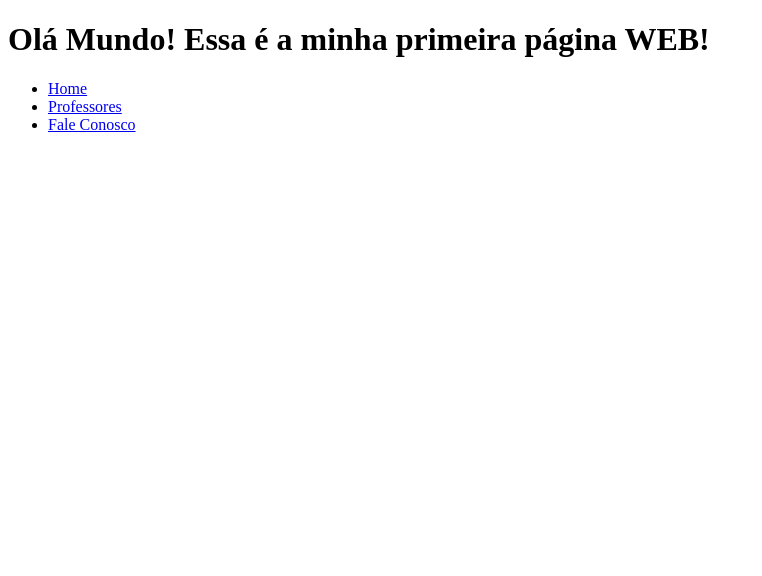
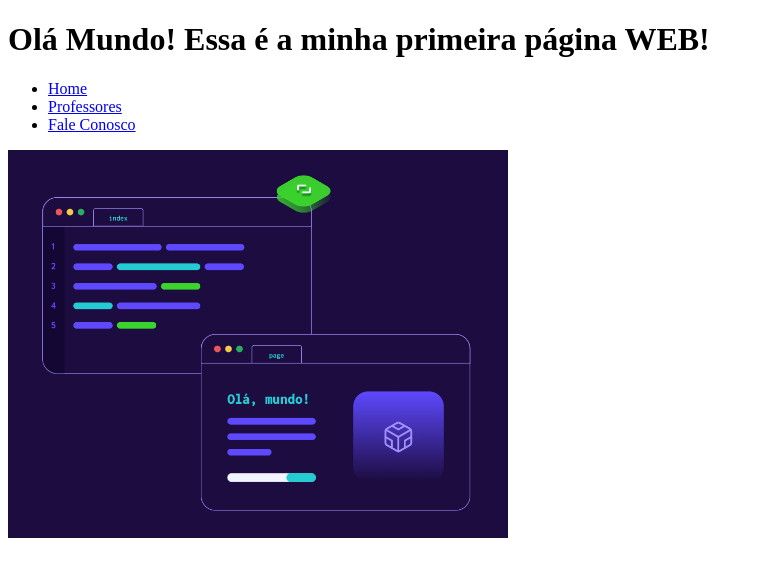
Before and after one commit to cleytonwlsn/devaria-aulaHTML, a plain HTML site: page index.html in a window 1280 px wide. Shown: the whole page, without its empty margins (0-762 px from the left). Drawn offline with Linux system fonts and the light colour scheme.

Commit message:
cirando a tag main

```diff
--- a/index.html
+++ b/index.html
@@ -15,5 +15,10 @@
         </ul>
       </nav>
     </header>
+    <main>
+      <section>
+        <img src="img/fotohome.png" width="500px" alt="Devaria - Olá, Mundo!" />
+      </section>
+    </main>
   </body>
 </html>
```
Also changed, not shown: img/fotohome.png (added), img/fotoprofessores.png (added).
